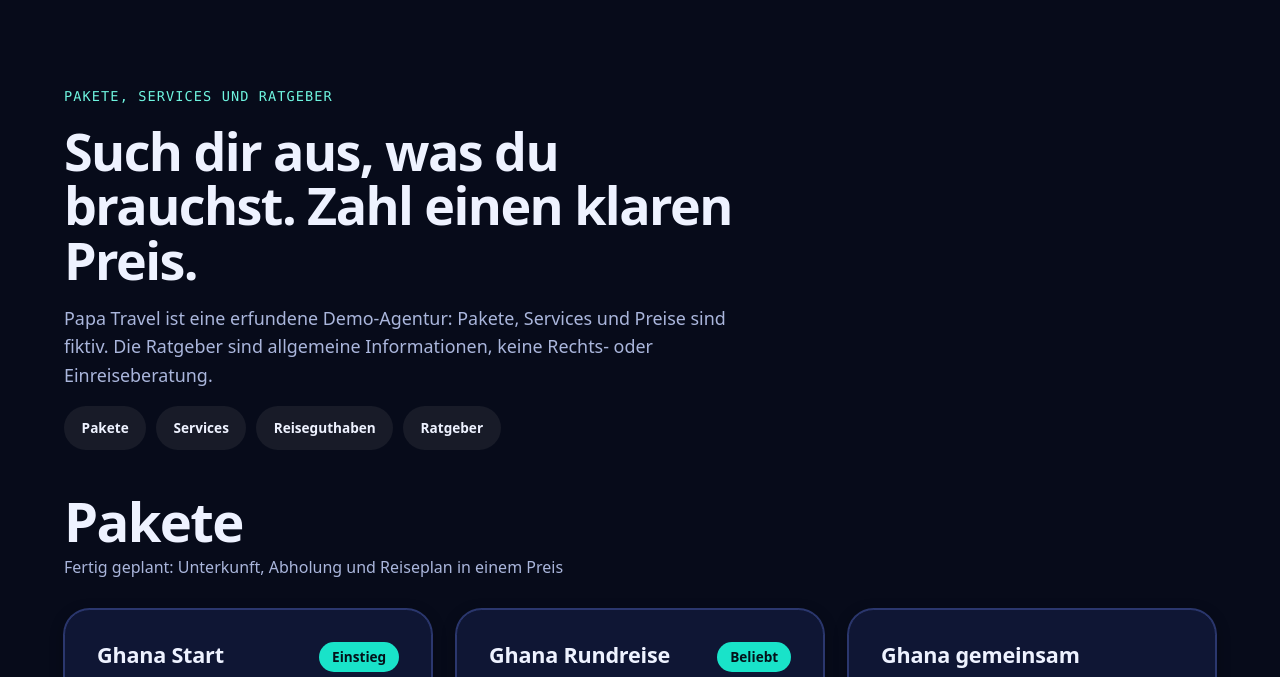
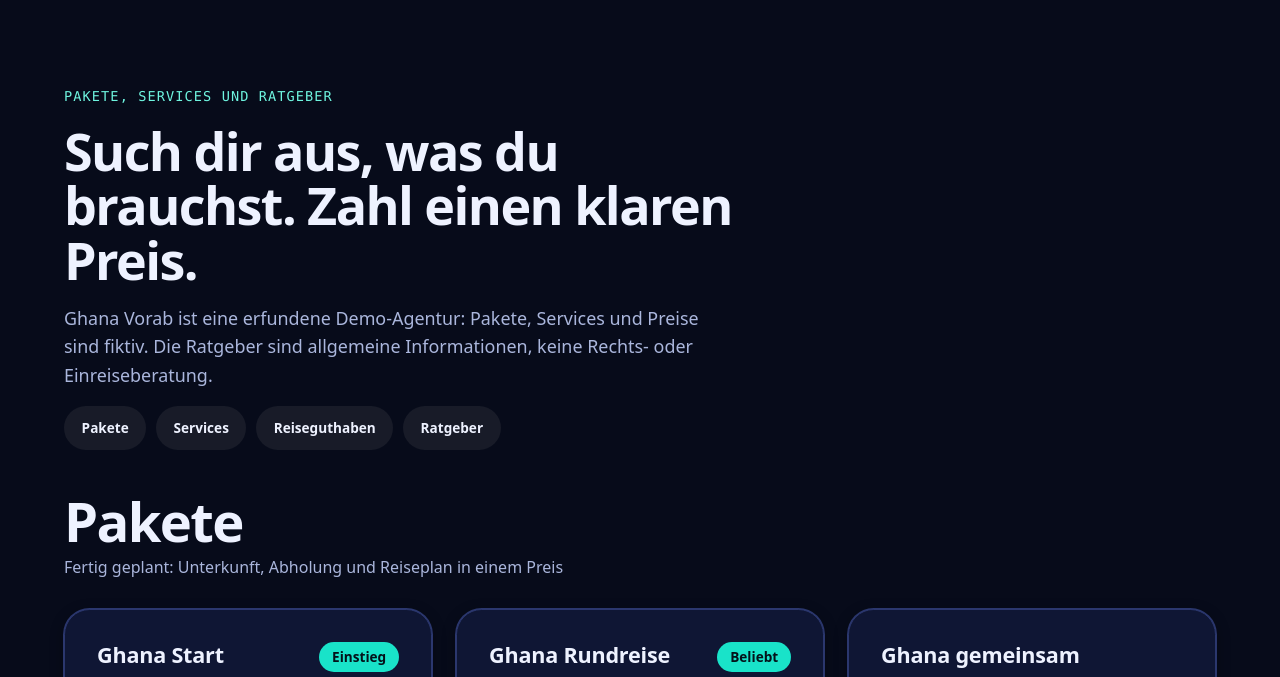
Before and after one commit to datton/orchestrate-demo-papa-travel, a plain HTML site: page pages/services.html in a window 1280 px wide. Shown: the part 71-748 px from the top of the page. Drawn offline with Linux system fonts and the light colour scheme.

Commit message:
Rename Papa Travel to Ghana Vorab in catalog and services page

```diff
--- a/pages/services.html
+++ b/pages/services.html
@@ -3,7 +3,7 @@
 <head>
 <meta charset="utf-8">
 <meta name="viewport" content="width=device-width, initial-scale=1">
-<title>Pakete, Services und Ratgeber | Papa Travel</title>
+<title>Pakete, Services und Ratgeber | Ghana Vorab</title>
 <meta name="description" content="Alle Pakete, Services und Ratgeber mit Preisen, Leistungen und Optionen. Fiktive Demo-Agentur, nur Testzahlungen.">
 <style>@view-transition { navigation: auto; }</style>
 <link rel="stylesheet" href="../css/tokens.css">
@@ -23,7 +23,7 @@
   <section class="band svc-hero">
     <p class="svc-eyebrow">Pakete, Services und Ratgeber</p>
     <h1>Such dir aus, was du brauchst. Zahl einen klaren Preis.</h1>
-    <p class="svc-lead">Papa Travel ist eine erfundene Demo-Agentur: Pakete, Services und Preise sind fiktiv. Die Ratgeber sind allgemeine Informationen, keine Rechts- oder Einreiseberatung.</p>
+    <p class="svc-lead">Ghana Vorab ist eine erfundene Demo-Agentur: Pakete, Services und Preise sind fiktiv. Die Ratgeber sind allgemeine Informationen, keine Rechts- oder Einreiseberatung.</p>
     <nav class="svc-tabs" id="svc-tabs" aria-label="Kategorien"></nav>
   </section>
   <section class="band svc-list" id="svc-root" aria-live="polite">
--- a/shop/catalog.json
+++ b/shop/catalog.json
@@ -1,7 +1,7 @@
 {
  "brand": {
-  "name": "Papa Travel",
-  "short": "Papa Travel",
+  "name": "Ghana Vorab",
+  "short": "Ghana Vorab",
   "kind": "services",
   "tagline": "Fiktive Demo-Agentur: Ghana für Deutsche, klar geplant"
  },
```
